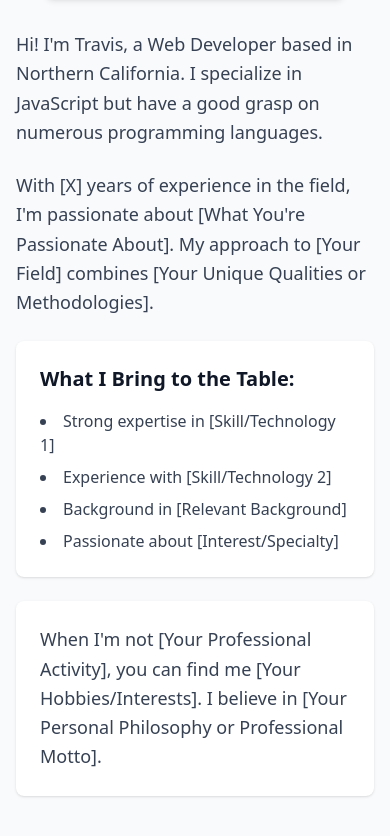
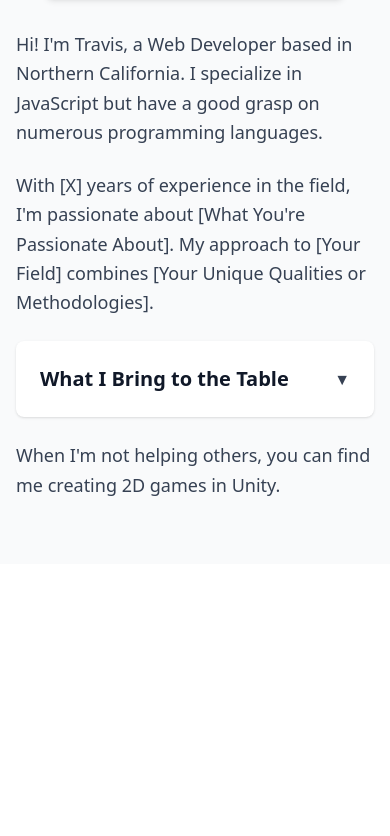
Before and after one commit to TravisAlstrand/Portfolio, a React (Vite) app: page / in a window 390 px wide. Shown: the part 807-1643 px from the top of the page. After the commit the page ends 1371 px from the top, so only its background shows below. Built offline with nearby package versions, Linux system fonts and the light colour scheme.

Commit message:
about me details element added

```diff
--- a/src/Sections/AboutMe.jsx
+++ b/src/Sections/AboutMe.jsx
@@ -33,25 +33,119 @@ const AboutMe = () => {
               Field] combines [Your Unique Qualities or Methodologies].
             </p>
 
-            <div className="rounded-lg bg-white p-6 shadow-sm">
-              <h3 className="mb-4 text-xl font-semibold text-gray-900">
-                What I Bring to the Table:
-              </h3>
-              <ul className="list-inside list-disc space-y-2 text-gray-700">
-                <li>Strong expertise in [Skill/Technology 1]</li>
-                <li>Experience with [Skill/Technology 2]</li>
-                <li>Background in [Relevant Background]</li>
-                <li>Passionate about [Interest/Specialty]</li>
-              </ul>
-            </div>
+            <details
+              className="group rounded-lg bg-white p-6 shadow-sm"
+              aria-expanded="false"
+              role="group"
+              aria-label="Expandable skills section"
+            >
+              <summary
+                className="flex cursor-pointer items-center justify-between"
+                role="button"
+                aria-controls="skills-content"
+                aria-label="Show my technical skills and expertise"
+              >
+                <h3 className="text-xl font-semibold text-gray-900">
+                  What I Bring to the Table
+                </h3>
+                <span
+                  className="ml-4 shrink-0 text-gray-700 transition-transform duration-200 group-open:rotate-180"
+                  aria-hidden="true"
+                >
+                  ▼
+                </span>
+              </summary>
 
-            <div className="rounded-lg bg-white p-6 shadow-sm">
-              <p className="text-lg leading-relaxed text-gray-700">
-                When I&apos;m not [Your Professional Activity], you can find me
-                [Your Hobbies/Interests]. I believe in [Your Personal Philosophy
-                or Professional Motto].
-              </p>
-            </div>
+              <div
+                id="skills-content"
+                className="mt-6 grid gap-6 sm:grid-cols-2"
+                role="region"
+                aria-labelledby="skills-heading"
+              >
+                <div>
+                  <h4
+                    id="languages-heading"
+                    className="mb-3 font-medium text-gray-900"
+                  >
+                    Languages
+                  </h4>
+                  <ul
+                    className="list-inside list-disc space-y-2 text-gray-700"
+                    aria-labelledby="languages-heading"
+                  >
+                    <li>JavaScript</li>
+                    <li>Python</li>
+                    <li>C# (Unity)</li>
+                    <li>Java</li>
+                    <li>CSS3</li>
+                    <li>HTML5</li>
+                  </ul>
+                </div>
+
+                <div>
+                  <h4
+                    id="frameworks-heading"
+                    className="mb-3 font-medium text-gray-900"
+                  >
+                    Frameworks & Libraries
+                  </h4>
+                  <ul
+                    className="list-inside list-disc space-y-2 text-gray-700"
+                    aria-labelledby="frameworks-heading"
+                  >
+                    <li>React</li>
+                    <li>Node</li>
+                    <li>Express</li>
+                    <li>Sequelize</li>
+                    <li>TailwindCSS</li>
+                    <li>Flask</li>
+                    <li>SQLAlchemy</li>
+                    <li>SASS</li>
+                  </ul>
+                </div>
+
+                <div>
+                  <h4
+                    id="tools-heading"
+                    className="mb-3 font-medium text-gray-900"
+                  >
+                    Tools & Platforms
+                  </h4>
+                  <ul
+                    className="list-inside list-disc space-y-2 text-gray-700"
+                    aria-labelledby="tools-heading"
+                  >
+                    <li>Git & GitHub</li>
+                    <li>Cursor / VS Code</li>
+                    <li>IntelliJ</li>
+                    <li>Postman</li>
+                  </ul>
+                </div>
+
+                <div>
+                  <h4
+                    id="other-heading"
+                    className="mb-3 font-medium text-gray-900"
+                  >
+                    Other Skills
+                  </h4>
+                  <ul
+                    className="list-inside list-disc space-y-2 text-gray-700"
+                    aria-labelledby="other-heading"
+                  >
+                    <li>Responsive Design</li>
+                    <li>RESTful APIs</li>
+                    <li>Team Player</li>
+                    <li>Fast Learner</li>
+                  </ul>
+                </div>
+              </div>
+            </details>
+
+            <p className="text-lg leading-relaxed text-gray-700">
+              When I&apos;m not helping others, you can find me creating 2D
+              games in Unity.
+            </p>
           </div>
         </div>
       </div>
--- a/src/Sections/Header.jsx
+++ b/src/Sections/Header.jsx
@@ -46,7 +46,7 @@ const Header = () => {
         <div className="flex items-center">
           {/* Mobile Nav Button */}
           <button
-            className="rounded-lg p-2 text-gray-700 hover:bg-gray-100 lg:hidden"
+            className="rounded-lg p-2 text-gray-700 hover:cursor-pointer hover:bg-gray-100 lg:hidden"
             aria-label={
               menuOpen ? "Close navigation menu" : "Open navigation menu"
             }
```
